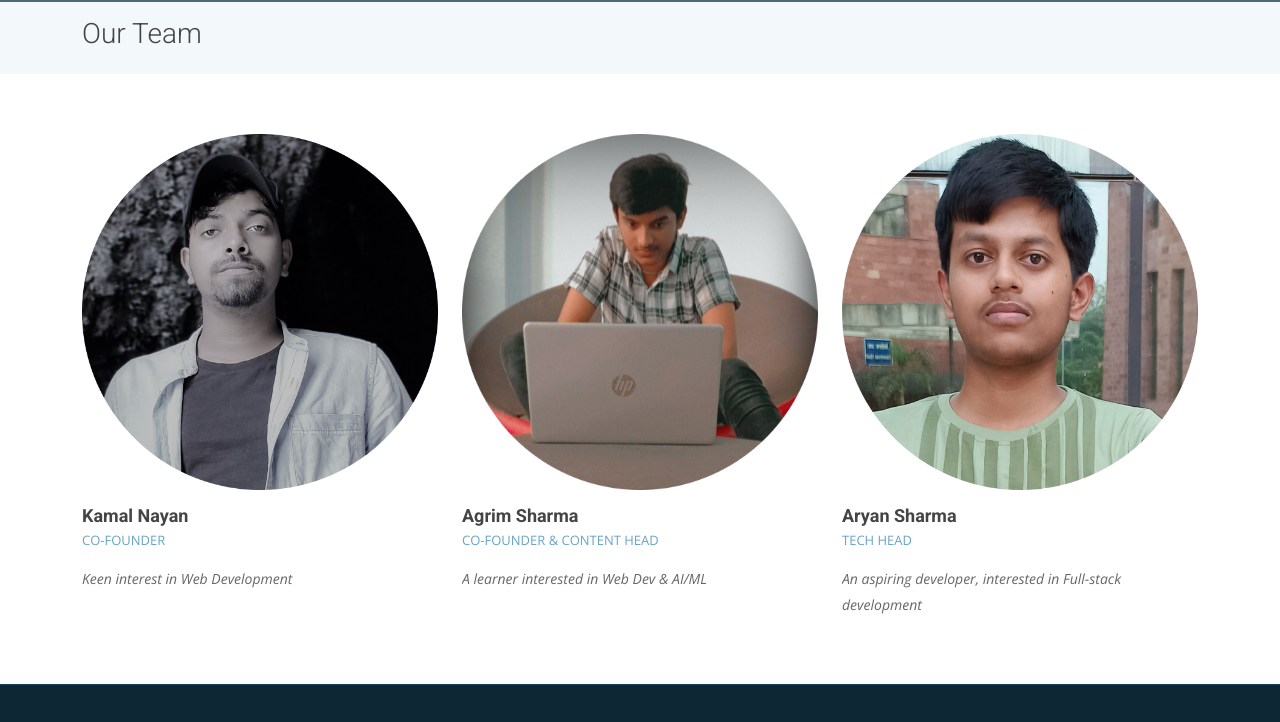
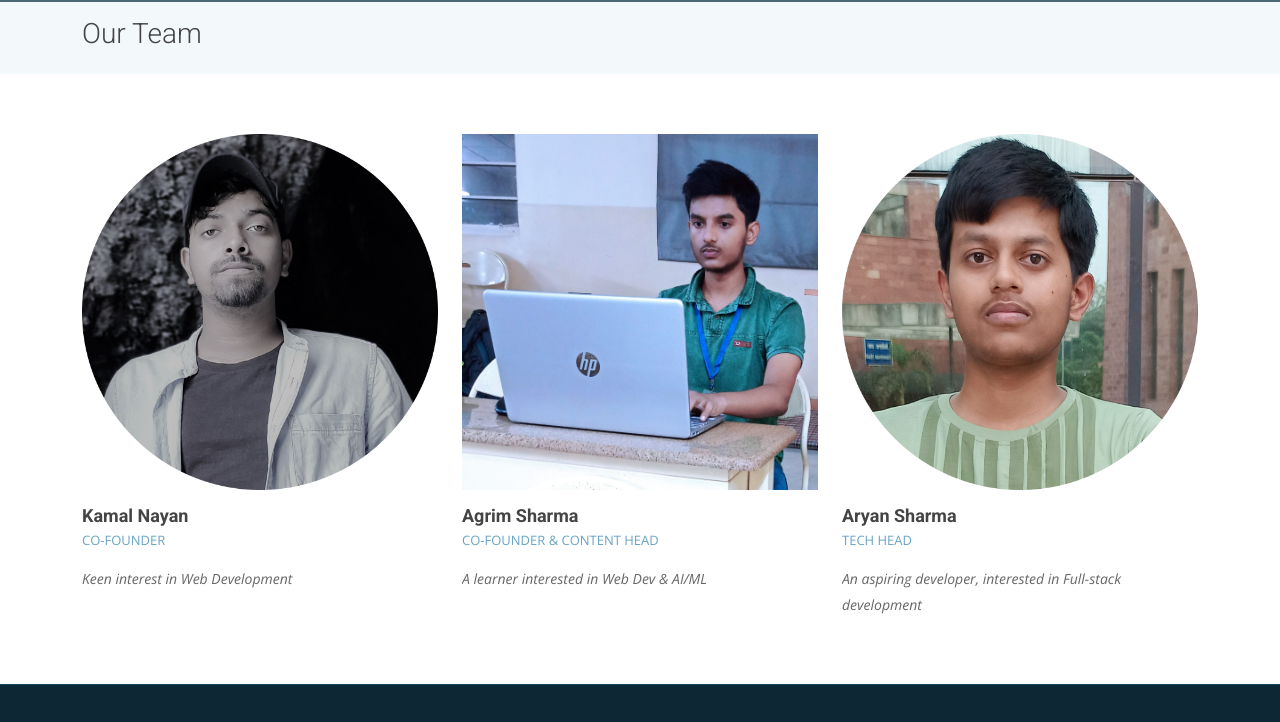
Before and after one commit to saka015/bizarrecoders.github.io, a plain HTML site: page team.html in a window 1280 px wide. Shown: the part 78-800 px from the top of the page. Drawn offline with nearby package versions, Linux system fonts and the light colour scheme.

Commit message:
Changed Agrim image

```diff
--- a/team.html
+++ b/team.html
@@ -126,7 +126,7 @@
           <div class="col-lg-4 col-md-6 d-flex align-items-stretch">
             <div class="member">
               <div class="member-img">
-                <img src="assets/img/team/team-2.png" class="img-fluid" alt="">
+                <img src="assets\img\team\agrim.jpeg" class="img-fluid" alt="">
                 <div class="social">
                   <a href="https://twitter.com/Agrim_Sharma174"><i class="bi bi-twitter"></i></a>
                   <!-- <a href=""><i class="bi bi-facebook"></i></a> -->
```
Also changed, not shown: assets/img/team/agrim.jpeg (added).
